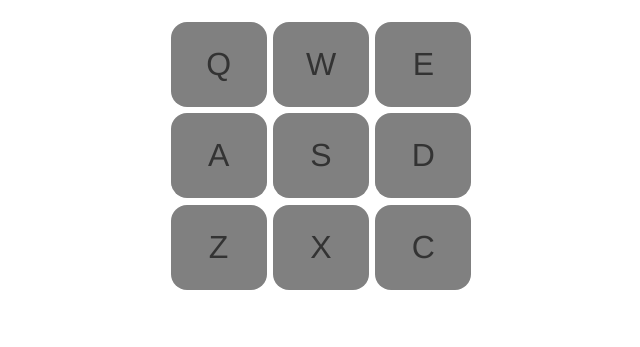
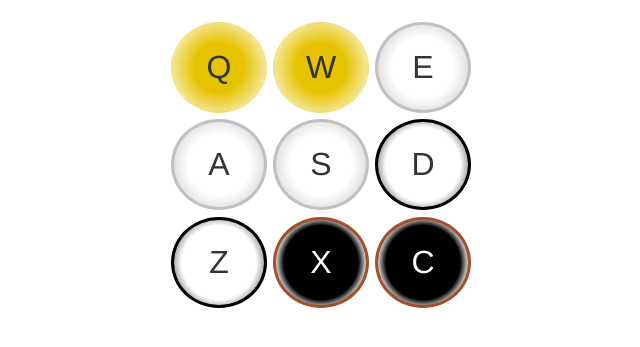
Before and after one commit to andrew-braun/fcc-drum-machine, a website: page index.html in a window 1280 px wide. Shown: the part 69-416 px from the top of the page, without its empty margins (319-959 px from the left). Drawn offline with nearby package versions, Linux system fonts and the light colour scheme; files that its build step writes are made by us from their sources.

Commit message:
style: Add different styles to drumheads

```diff
--- a/style.scss
+++ b/style.scss
@@ -1,5 +1,6 @@
 $font-stack: Helvetica, sans-serif;
 $text-1: #333;
+$highlight-color: red;
 
 body {
 	display: flex;
@@ -10,7 +11,7 @@ body {
 }
 
 p {
-	color: red;
+	color: $highlight-color;
 }
 
 #drum-machine {
@@ -35,19 +36,23 @@ p {
 		position: relative;
 		width: 2rem;
 		margin: 0.2rem;
-		padding: 1.5rem 2rem;
-		border-radius: 1rem;
+		padding: 1.5rem 1.8rem;
+		border: 3px solid transparent;
+		border-radius: 50%;
 		background: grey;
 		text-align: center;
 		font-size: 2rem;
 		transition: transform 0.15s ease-out, border 0.15s ease-in-out;
 
 		&:hover,
-		&:active,
 		&:focus {
 			cursor: pointer;
-			transform: scale(1.05);
-			border: 3px solid red;
+			transform: scale(1.08);
+			border: 3px solid $highlight-color;
+		}
+		&:active {
+			transform: scale(0.92);
+			border: 3px solid $highlight-color;
 		}
 	}
 	.clip {
@@ -61,3 +66,36 @@ p {
 		height: 100%;
 	}
 }
+
+#open-hi-hat,
+#crash-cymbal {
+	background: radial-gradient(
+		circle at center,
+		hsla(51, 100%, 45%, 1) 40%,
+		white
+	);
+}
+
+#high-tom,
+#medium-tom,
+#low-tom {
+	border: 3px solid silver;
+	background: radial-gradient(circle at center, white 50%, silver);
+
+	&:hover {
+		border: 3px solid $highlight-color;
+	}
+}
+
+#low-snare,
+#high-snare {
+	border: 3px solid black;
+	background: radial-gradient(circle at center, white 60%, black);
+}
+
+#kick-drum,
+#bass-drum {
+	border: 3px solid sienna;
+	color: white;
+	background: radial-gradient(circle at center, black 60%, white 75%);
+}
```
